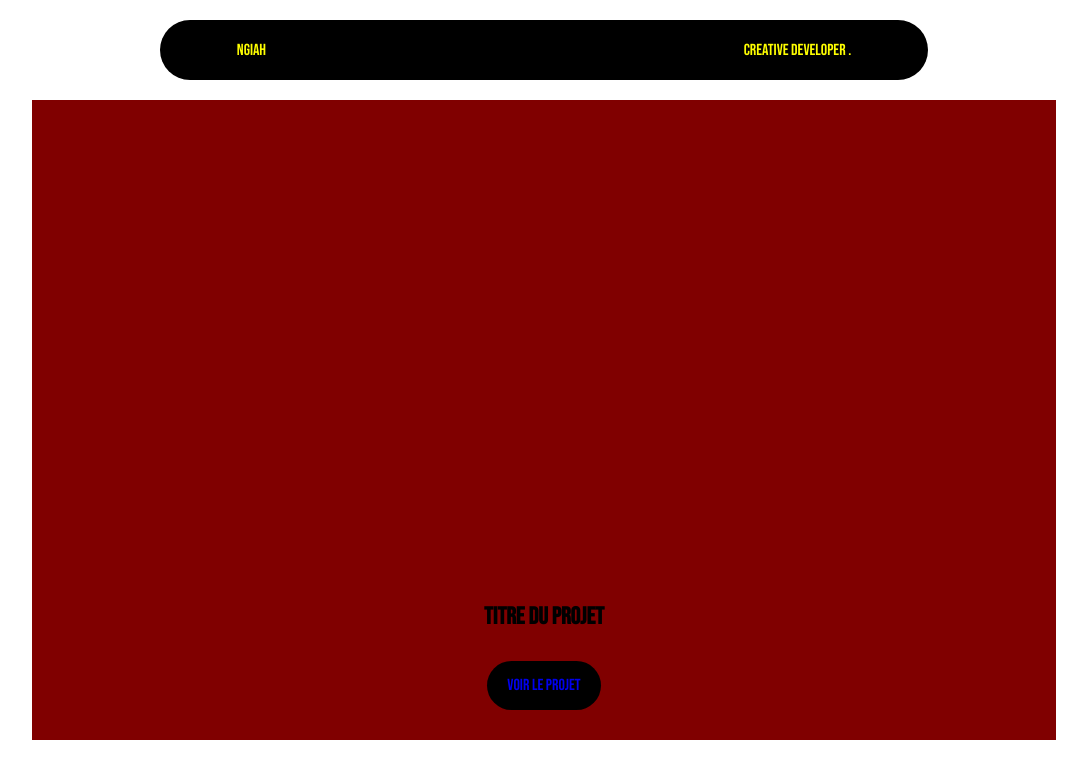
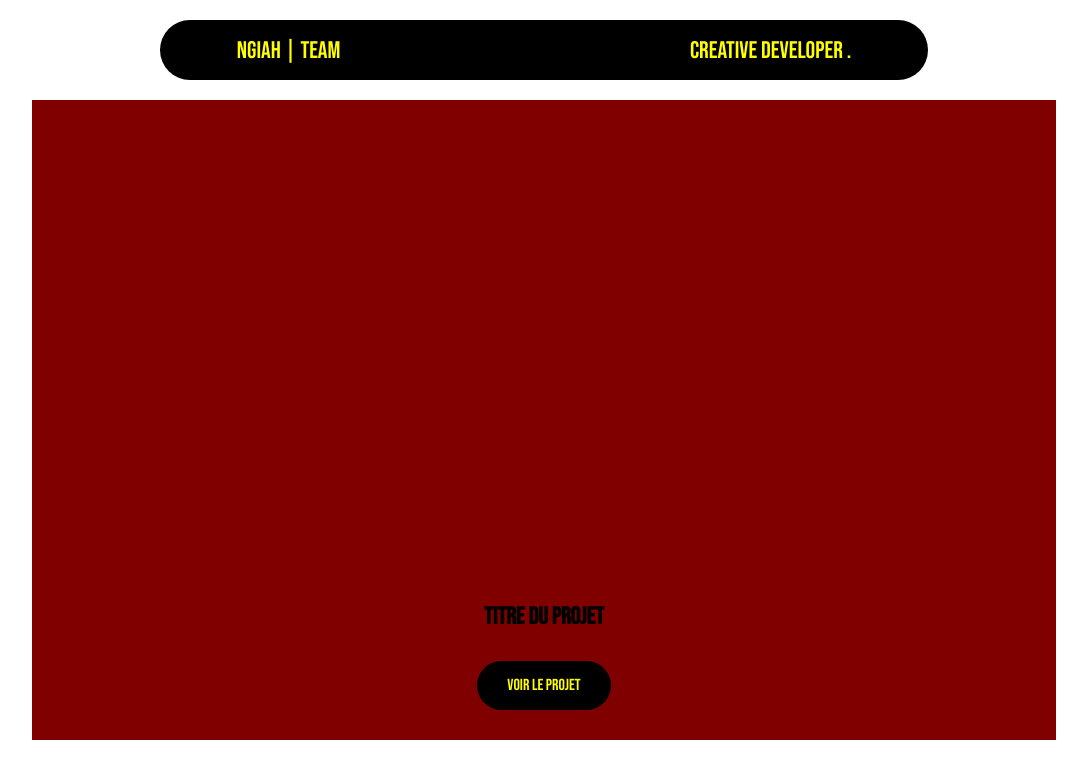
Before and after one commit to SylvHardDev/Book, a plain HTML site: page index.html in a window 1280 px wide. Shown: the whole page, without its empty margins (96-1183 px from the left). Drawn offline with Linux system fonts and the light colour scheme; a web font is replaced by a local one.

Commit message:
fix button

```diff
--- a/index.html
+++ b/index.html
@@ -15,7 +15,7 @@
   <body>
     <nav>
       <ul>
-        <li>NGIAH</li>
+        <li>NGIAH | TEAM</li>
         <li>CREATIVE DEVELOPER .</li>
       </ul>
     </nav>
--- a/style.css
+++ b/style.css
@@ -30,6 +30,7 @@ ul {
 ul li {
   list-style: none;
   color: yellow;
+  font-size: 24px;
 }
 
 .container {
@@ -57,7 +58,8 @@ ul li {
 .project a {
   margin: 30px;
   background: #000;
-  padding: 15px 20px;
+  padding: 15px 30px;
   border-radius: 80px;
   text-decoration: none;
+  color: yellow;
 }
```
